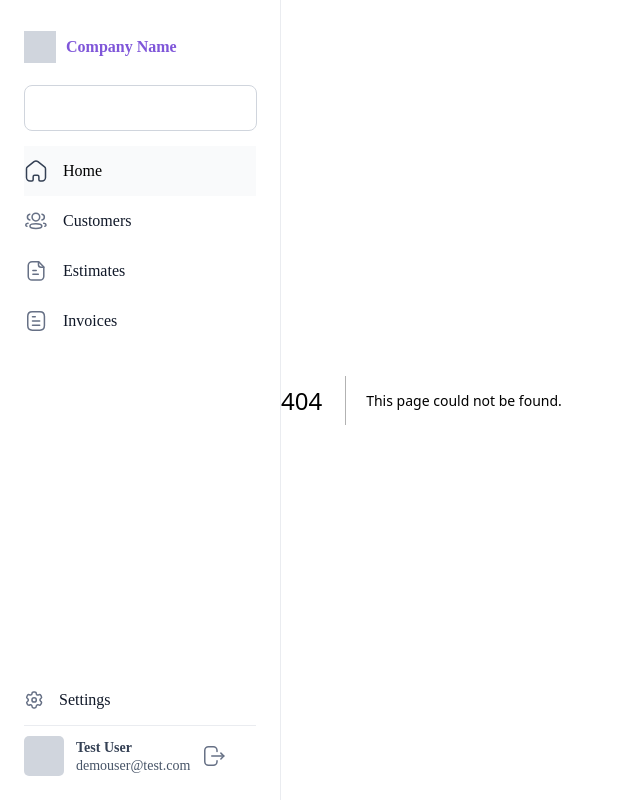
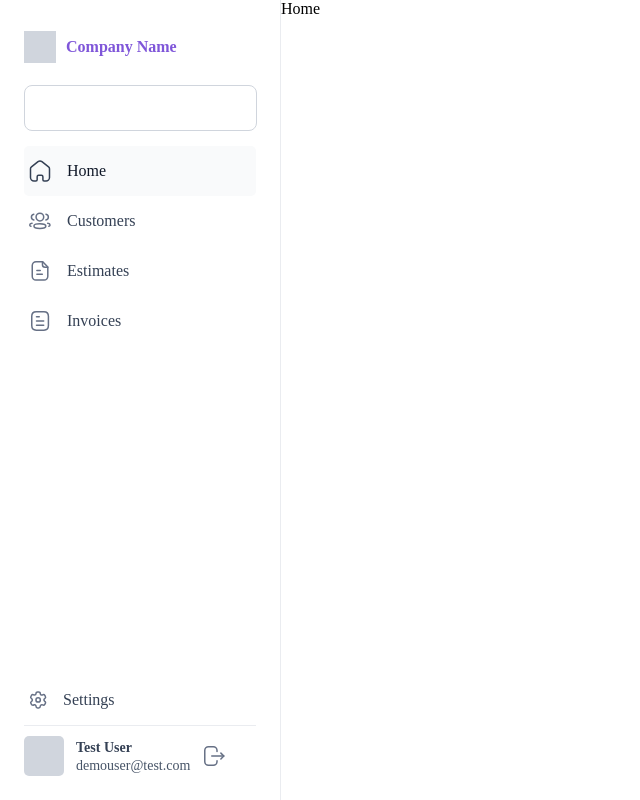
Before and after one commit to Jesus-Elizalde/invoice-maker, a Next.js app: page /home in a window 1280 px wide. Before the commit this address had no page. Shown: the whole page, without its empty margins (0-640 px from the left). Built offline with nearby package versions, Linux system fonts and the light colour scheme.

Commit message:
added the redirects and some css style to current tab selected

```diff
--- a/components/Sidebar/index.jsx
+++ b/components/Sidebar/index.jsx
@@ -7,8 +7,13 @@ import EstimatesIcon from "../../assets/svgs/EstimatesIcon.svg";
 import InvoicesIcon from "../../assets/svgs/InvoicesIcon.svg";
 import SettingsIcon from "../../assets/svgs/SettingsIcon.svg";
 import SignOutIcon from "../../assets/svgs/SignOutIcon.svg";
+import { useRouter } from "next/router";
+import Link from "next/link";
 
 const SideBar = () => {
+  const router = useRouter();
+  const { pathname } = router;
+
   return (
     <nav className={styles.Sidebar__container}>
       <div className={styles.top__container}>
@@ -17,28 +22,103 @@ const SideBar = () => {
           <h1 className={styles.logo__name}>Company Name</h1>
         </div>
         <div className={styles.search__bar}></div>
-        <div className={styles.tab__conatiners__selected}>
+        <Link
+          href="/"
+          className={
+            pathname === "/home"
+              ? styles.tab__conatiners__selected
+              : styles.tab__conatiners
+          }
+        >
           <HomeIcon />
-          <p className={styles.tab__title__selected}>Home</p>
-        </div>
-        <div className={styles.tab__conatiners}>
+          <p
+            className={
+              pathname === "/home"
+                ? styles.tab__title__selected
+                : styles.tab__title
+            }
+          >
+            Home
+          </p>
+        </Link>
+        <Link
+          href="/customers"
+          className={
+            pathname === "/customers"
+              ? styles.tab__conatiners__selected
+              : styles.tab__conatiners
+          }
+        >
           <CustomersIcon />
-          <p className={styles.tab__title}>Customers</p>
-        </div>
-        <div className={styles.tab__conatiners}>
+          <p
+            className={
+              pathname === "/customers"
+                ? styles.tab__title__selected
+                : styles.tab__title
+            }
+          >
+            Customers
+          </p>
+        </Link>
+        <Link
+          href="/estimates"
+          className={
+            pathname === "/estimates"
+              ? styles.tab__conatiners__selected
+              : styles.tab__conatiners
+          }
+        >
           <EstimatesIcon />
-          <p className={styles.tab__title}>Estimates</p>
-        </div>
-        <div className={styles.tab__conatiners}>
+          <p
+            className={
+              pathname === "/estimates"
+                ? styles.tab__title__selected
+                : styles.tab__title
+            }
+          >
+            Estimates
+          </p>
+        </Link>
+        <Link
+          href="/invoices"
+          className={
+            pathname === "/invoices"
+              ? styles.tab__conatiners__selected
+              : styles.tab__conatiners
+          }
+        >
           <InvoicesIcon />
-          <p className={styles.tab__title}>Invoices</p>
-        </div>
+          <p
+            className={
+              pathname === "/invoices"
+                ? styles.tab__title__selected
+                : styles.tab__title
+            }
+          >
+            Invoices
+          </p>
+        </Link>
       </div>
       <div className={styles.top__container}>
-        <div className={styles.tab__conatiners}>
+        <Link
+          href="/settings"
+          className={
+            pathname === "/settings"
+              ? styles.tab__conatiners__selected
+              : styles.tab__conatiners
+          }
+        >
           <SettingsIcon />
-          <p className={styles.tab__title}>Settings</p>
-        </div>
+          <p
+            className={
+              pathname === "/invoices"
+                ? styles.tab__title__selected
+                : styles.tab__title
+            }
+          >
+            Settings
+          </p>
+        </Link>
         <div className={styles.profile__conatiner}>
           <div className={styles.profile__picture}></div>
           <div className="fc">
--- /dev/null
+++ b/pages/home.js
@@ -0,0 +1,7 @@
+import React from "react";
+
+const home = () => {
+  return <div>Home</div>;
+};
+
+export default home;
--- a/pages/invoices.js
+++ b/pages/invoices.js
@@ -1,7 +1,7 @@
 import React from "react";
 
 const invoices = () => {
-  return <div></div>;
+  return <div>Invoice</div>;
 };
 
 export default invoices;
--- a/pages/settings.js
+++ b/pages/settings.js
@@ -1,7 +1,7 @@
 import React from "react";
 
 const settings = () => {
-  return <div></div>;
+  return <div>settings</div>;
 };
 
 export default settings;
--- a/styles/Sidebar.module.css
+++ b/styles/Sidebar.module.css
@@ -43,6 +43,10 @@
   display: flex;
   align-items: center;
   gap: 15px;
+  color: inherit;
+  text-decoration: none;
+  padding-left: 4px;
+  border-radius: 5px;
 }
 
 .tab__title {
@@ -52,26 +56,30 @@
   color: var(--gray--700);
 }
 
+.tab__conatiners__selected {
+  display: flex;
+  align-items: center;
+  gap: 15px;
+  background: var(--gray--50);
+  color: inherit;
+  text-decoration: none;
+  padding-left: 4px;
+  border-radius: 5px;
+}
+
+.tab__title__selected {
+  font-size: var(--text-md---font-size);
+  font-weight: (--semibold-font-weight);
+  line-height: (--text-md---line-height);
+  color: var(--gray--900);
+}
+
 .profile__conatiner {
   border-top: 1px solid var(--gray--200);
   padding-top: 10px;
   display: flex;
   align-items: center;
   gap: 12px;
-}
-
-.tab__conatiners__selected {
-  display: flex;
-  align-items: center;
-  gap: 15px;
-  background: var(--gray--50);
-}
-
-.tab__title {
-  font-size: var(--text-md---font-size);
-  font-weight: (--semibold-font-weight);
-  line-height: (--text-md---line-height);
-  color: var(--gray--900);
 }
 
 .profile__picture {
```
Also changed, not shown: pages/index.js (+9 -0 lines).
